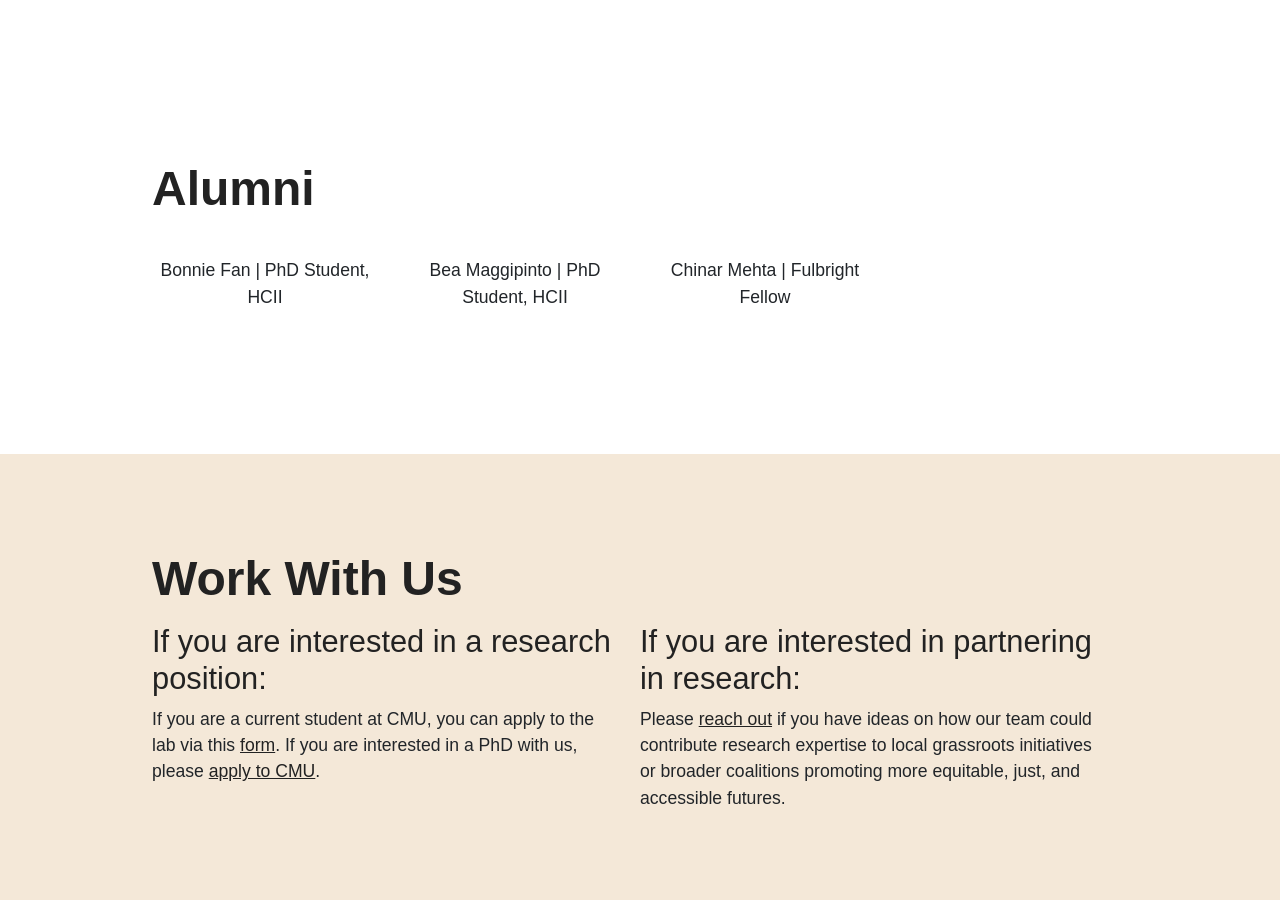
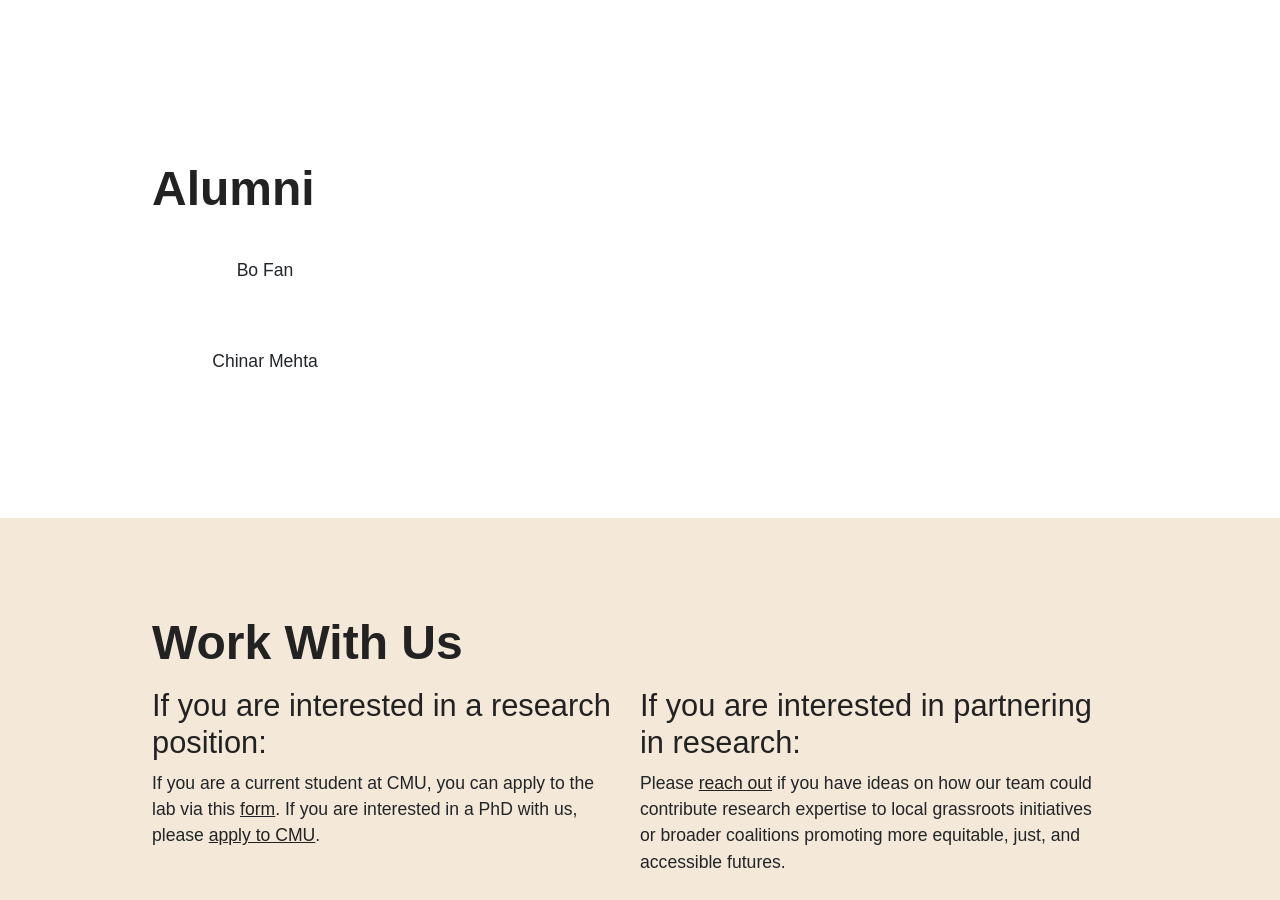
Before and after one commit to techsolidaritylab/site, a Jekyll site: the page built from index.html, in a window 1280 px wide and 900 px high, scrolled down 2854 px. Built offline with Jekyll 4.4.1, drawn with Linux system fonts in a browser that asks for light colours; nearby versions of some CDN libraries; some web fonts are replaced.

Commit message:
Update team.html

```diff
--- a/_includes/team.html
+++ b/_includes/team.html
@@ -41,13 +41,8 @@
     <!-- Three columns of text below the carousel -->
     <div class="row mb-2">
       <div class="col-12 col-md-6 col-lg-3">
-      <p class="text-center py-4">Bonnie Fan | PhD Student, HCII</p>
-      </div><!-- /.col-lg-4 -->
-      <div class="col-12 col-md-6 col-lg-3">
-        <p class="text-center py-4">Bea Maggipinto | PhD Student, HCII</p>
-      </div><!-- /.col-lg-4 -->
-      <div class="col-12 col-md-6 col-lg-3">
-        <p class="text-center py-4">Chinar Mehta | Fulbright Fellow</p>
+      <p class="text-center py-4">Bo Fan</p>
+      <p class="text-center py-4">Chinar Mehta</p>
       </div><!-- /.col-lg-4 -->
     </div><!-- /.row -->
   </div>
```
